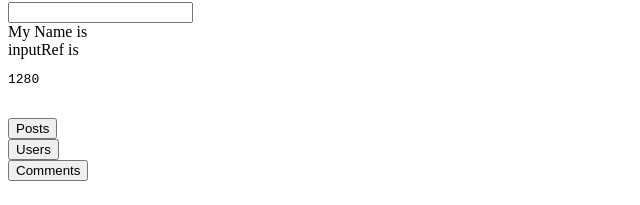
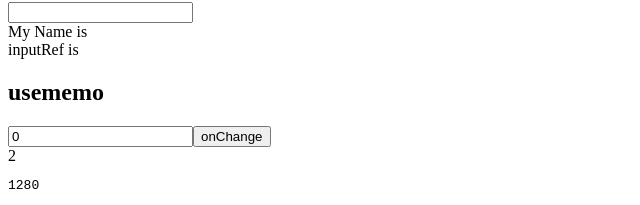
Before and after one commit to loyalty-thameem/Reactjs-Full-Full-Hooks, a React (Create React App) app: page / in a window 1280 px wide. Shown: the part 232-437 px from the top of the page, without its empty margins (0-640 px from the left). Built offline with nearby package versions, Linux system fonts and the light colour scheme; no server answers.

Commit message:
Without Usememo => 1 file modified, 1 added

```diff
--- a/src/App.js
+++ b/src/App.js
@@ -3,6 +3,7 @@ import './style.css';
 import Usestate from './components/Usestate.js';
 import Useeffect from './components/Useeffect.js';
 import Useref from './components/Useref.js';
+import Usememo from './components/Usememo.js';
 
 export default function App() {
   return (
@@ -11,6 +12,7 @@ export default function App() {
       <p>Start editing to see some magic happen :)</p>
       <Usestate />
       <Useref />
+      <Usememo />
       <Useeffect />
     </div>
   );
--- /dev/null
+++ b/src/components/Usememo.js
@@ -0,0 +1,37 @@
+import React from 'react';
+export default function usememo() {
+  const [number, setNumber] = React.useState(0);
+  const [dark, setDark] = React.useState(false);
+  function handleChange(event) {
+    setNumber(event.target.value);
+    console.log('handleChange');
+  }
+  //style
+  const themeStyles = {
+    backgroundColor: dark ? 'black' : 'white',
+    color: dark ? 'white' : 'black',
+  };
+  const doubleNumber = slowFunction(parseInt(number));
+  function slowFunction(num) {
+    for (let i = 0; i <= 1000000; i++) {
+      console.log('loop in');
+      return num + 2;
+    }
+  }
+  return (
+    <div>
+      <h2>usememo</h2>
+      <input type="number" value={number} onChange={handleChange} />
+      <button
+        type="button"
+        onClick={() => {
+          setDark((prevDark) => !prevDark);
+        }}
+      >
+        onChange
+      </button>
+      <br />
+      <div style={themeStyles}>{doubleNumber}</div>
+    </div>
+  );
+}
```
